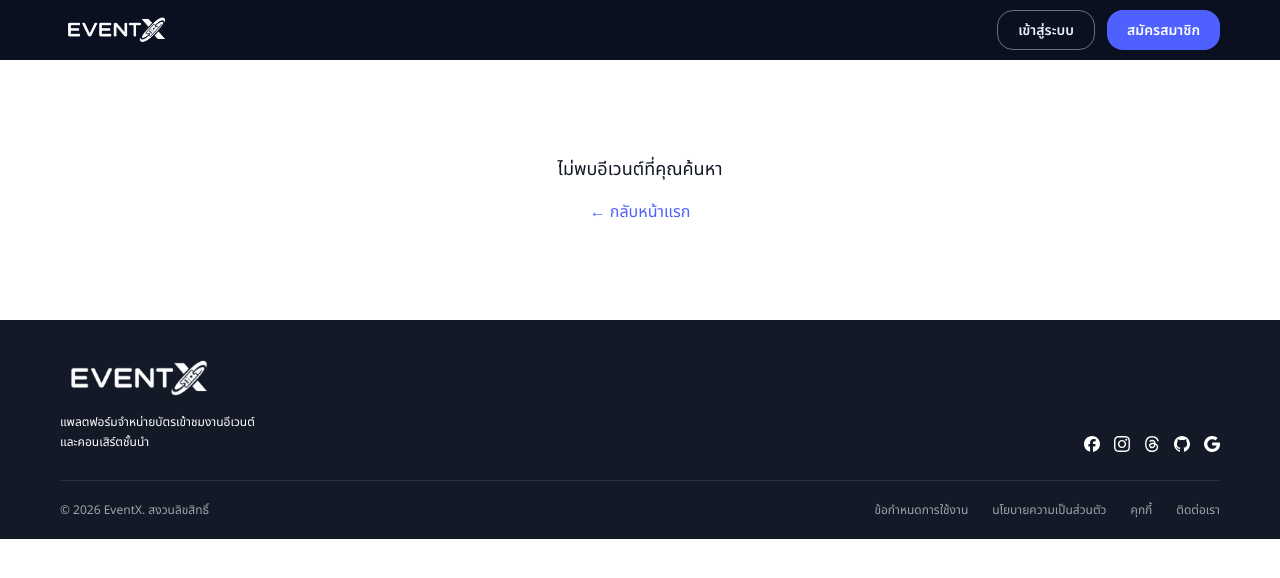
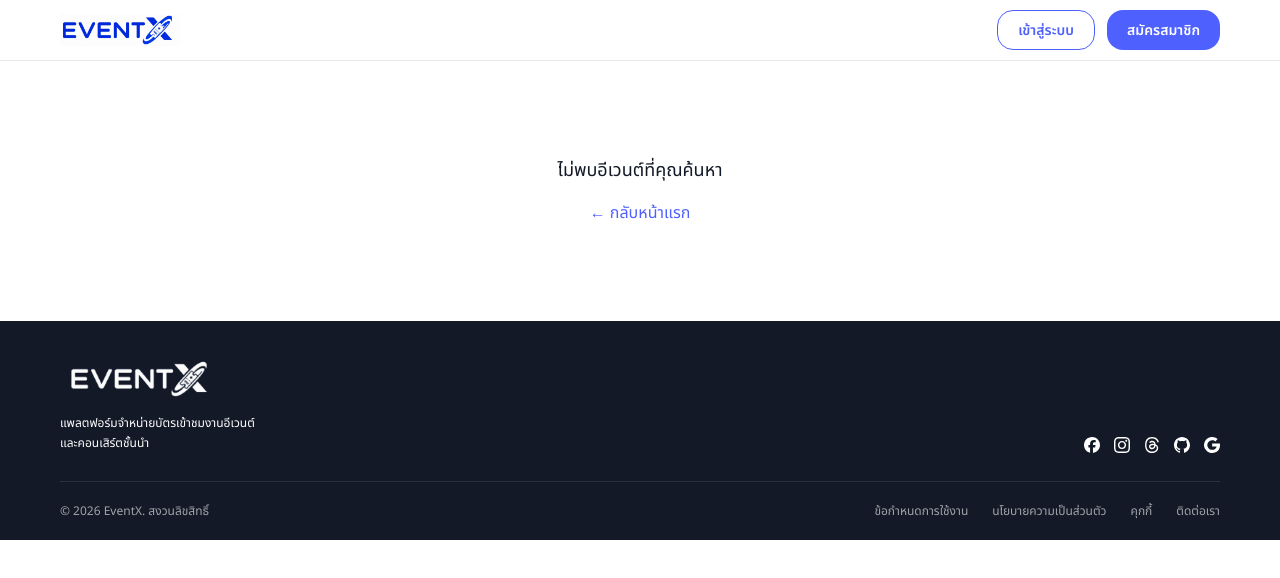
Before and after one commit to DreamXcodeding/eventx-demo, a React (Vite) app in the folder apps/web/: page /events/1 in a window 1280 px wide. Shown: the top 578 px of the page. Built offline with nearby package versions, Linux system fonts and the light colour scheme.

Commit message:
navbar: light/white style (Figma MacBook Air - 3) + color logo
Co-Authored-By: Claude Opus 4.8 (1M context) <noreply@anthropic.com>

```diff
--- a/apps/web/src/components/CnxNav.tsx
+++ b/apps/web/src/components/CnxNav.tsx
@@ -3,7 +3,7 @@ import { useTranslation } from "react-i18next";
 import { useUiStore } from "../stores/uiStore";
 import { asset } from "../lib/asset";
 
-// nav เข้มแบบ Figma — Home แสดงเมนู (menu), หน้า detail ไม่แสดง
+// nav พื้นขาว (MacBook Air - 3) — โลโก้น้ำเงิน + ปุ่ม outline/filled น้ำเงิน · Home แสดงเมนู
 export default function CnxNav({ menu = false }: { menu?: boolean }) {
   const { t } = useTranslation();
   const openLogin = useUiStore((s) => s.openLogin);
@@ -17,10 +17,10 @@ export default function CnxNav({ menu = false }: { menu?: boolean }) {
   ];
 
   return (
-    <header className="sticky top-0 z-50 bg-navy">
+    <header className="sticky top-0 z-50 border-b border-line bg-white">
       <div className="mx-auto flex h-[60px] max-w-[1280px] items-center gap-3 px-4 sm:gap-6 sm:px-6 lg:px-[60px]">
         <Link to="/" aria-label="EventX" className="flex shrink-0 items-center">
-          <img src={asset("/cnx/eventx-logo.png")} alt="EventX" className="h-7 w-auto sm:h-8" />
+          <img src={asset("/cnx/eventx-logo-color.png")} alt="EventX" className="h-7 w-auto sm:h-8" />
         </Link>
 
         {menu && (
@@ -30,7 +30,7 @@ export default function CnxNav({ menu = false }: { menu?: boolean }) {
                 key={l.key}
                 to={l.to}
                 className={`rounded-md px-3 py-1.5 text-[14px] transition-colors ${
-                  l.active ? "font-medium text-brand-50" : "text-white/70 hover:text-white"
+                  l.active ? "font-medium text-brand" : "text-slate hover:text-ink"
                 }`}
               >
                 {t(l.key)}
@@ -40,7 +40,7 @@ export default function CnxNav({ menu = false }: { menu?: boolean }) {
         )}
 
         <div className="ml-auto flex items-center gap-2 sm:gap-3">
-          <button onClick={() => openLogin()} className="inline-flex h-9 shrink-0 items-center rounded-xl border border-white/40 px-3 text-[13px] font-semibold text-brand-50 transition-colors hover:bg-white/10 sm:h-10 sm:px-5 sm:text-[14px]">
+          <button onClick={() => openLogin()} className="inline-flex h-9 shrink-0 items-center rounded-xl border border-brand px-3 text-[13px] font-semibold text-brand transition-colors hover:bg-brand/5 sm:h-10 sm:px-5 sm:text-[14px]">
             {t("header.login")}
           </button>
           <button onClick={() => openLogin()} className="inline-flex h-9 shrink-0 items-center rounded-xl bg-brand px-3 text-[13px] font-semibold text-white transition-all hover:bg-brand-hover active:scale-95 sm:h-10 sm:px-5 sm:text-[14px]">
```
Also changed, not shown: apps/web/public/cnx/eventx-logo-color.png (added).
